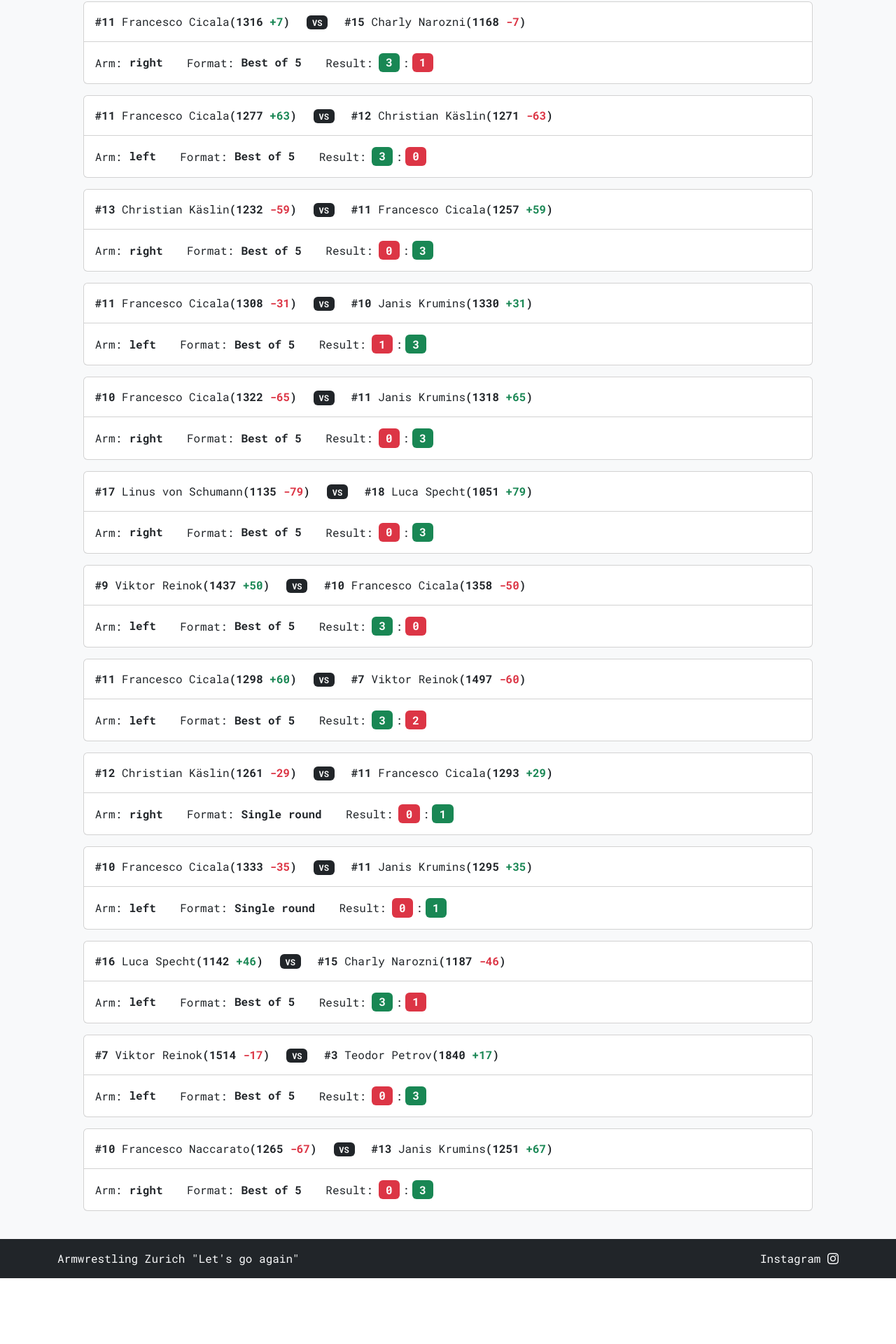
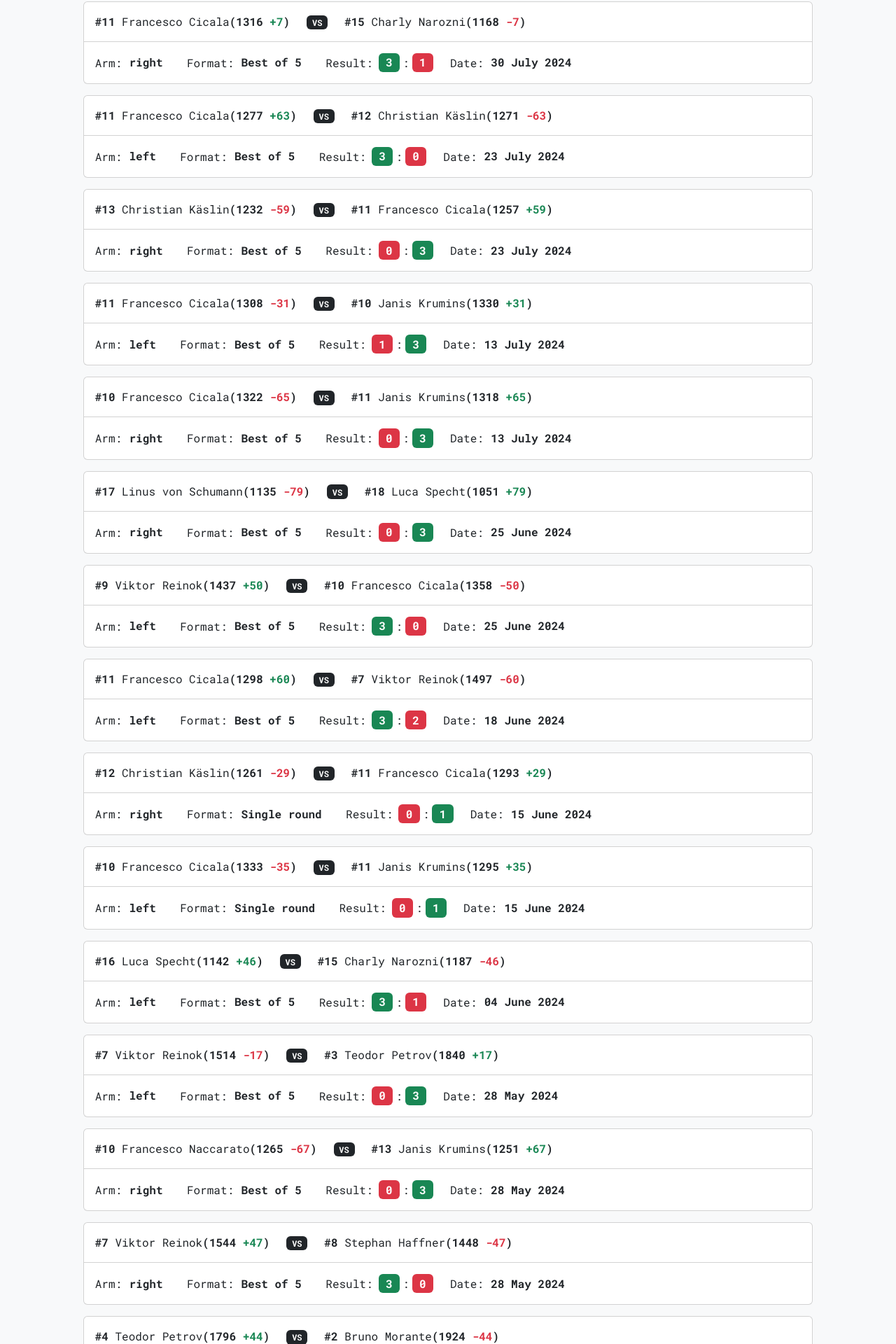
Before and after one commit to Teodor5rov/armelo, a Flask app: page /history in a window 1280 px wide. Shown: the part 1120-3040 px from the top of the page at 70% size. Before the commit the page ends 2946 px from the top, so only its background shows below. Run offline with Flask 3, Linux system fonts and the light colour scheme; data comes from the database, SQL or seed files in the repository; both versions use the stored data as it was after the commit; some libraries are stand-ins or nearby versions.

Commit message:
Added date to history

```diff
--- a/armelo_app.py
+++ b/armelo_app.py
@@ -1,6 +1,7 @@
 from flask import Flask, render_template, request, redirect, url_for, session, g, send_from_directory
 from flask_talisman import Talisman
 from werkzeug.security import check_password_hash
+from datetime import datetime
 import logging
 from logging.handlers import RotatingFileHandler
 import sqlite3
@@ -336,8 +337,8 @@ def update_name():
 
 @app.route("/history")
 def history():
-    history = db_execute('SELECT * FROM history ORDER BY id DESC LIMIT 20')
-    colors = []
+    history = db_execute('SELECT * FROM history ORDER BY id DESC')
+    formatted_data = []
     for record in history:
         armwrestler_1_diff_format, armwrestler_2_diff_format = record[10], record[11]
         armwrestler_1_score_color, armwrestler_2_score_color = record[8], record[9]
@@ -349,9 +350,11 @@ def history():
         armwrestler_1_score_color, armwrestler_2_score_color = ("bg-success", "bg-danger") if armwrestler_1_score_color > armwrestler_2_score_color else (
             ("bg-danger", "bg-success") if armwrestler_1_score_color < armwrestler_2_score_color else ("bg-secondary", "bg-secondary"))
 
-        colors.append((armwrestler_1_score_color, armwrestler_2_score_color, armwrestler_1_diff_color, armwrestler_2_diff_color, armwrestler_1_diff_format, armwrestler_2_diff_format))
+        date = datetime.strptime(record[13], "%Y-%m-%d %H:%M:%S").strftime("%d %B %Y")
 
-    return render_template('history.html', history=history, colors=colors)
+        formatted_data.append((armwrestler_1_score_color, armwrestler_2_score_color, armwrestler_1_diff_color, armwrestler_2_diff_color, armwrestler_1_diff_format, armwrestler_2_diff_format, date))
+
+    return render_template('history.html', history=history, formatted_data=formatted_data)
 
 
 @app.route("/undo_last_match", methods=["POST"])
--- a/templates/history.html
+++ b/templates/history.html
@@ -19,7 +19,7 @@
             <div class="row mt-2">
                 <div class="col-12 col-lg-auto text-center mb-2">
                     <div>
-                        <strong>#{{ record[4] }}</strong> {{ record[1] }}<strong class="text-nowrap">({{ record[6] }} <span class="{{ colors[loop.index - 1][2] }}">{{ colors[loop.index - 1][4] }}</span>)</strong>
+                        <strong>#{{ record[4] }}</strong> {{ record[1] }}<strong class="text-nowrap">({{ record[6] }} <span class="{{ formatted_data[loop.index - 1][2] }}">{{ formatted_data[loop.index - 1][4] }}</span>)</strong>
                     </div>
                 </div>
                 <div class="col-12 col-lg-auto text-center mb-2">
@@ -27,22 +27,25 @@
                 </div>
                 <div class="col-12 col-lg-auto text-center mb-2">
                     <div>
-                        <strong>#{{ record[5] }}</strong> {{ record[2] }}<strong class="text-nowrap">({{ record[7] }} <span class="{{ colors[loop.index - 1][3] }}">{{ colors[loop.index - 1][5] }}</span>)</strong>
+                        <strong>#{{ record[5] }}</strong> {{ record[2] }}<strong class="text-nowrap">({{ record[7] }} <span class="{{ formatted_data[loop.index - 1][3] }}">{{ formatted_data[loop.index - 1][5] }}</span>)</strong>
                     </div>
                 </div>
             </div>
         </div>
         <div class="card-body">
             <div class="card-text">
-                <div class="row justify-content-md-center justify-content-lg-start">
-                    <div class="col-12 col-md-auto mb-2 mb-md-0 text-start">
-                        Arm:<span class="fs-6 mx-0 badge text-dark"><strong>{{ record[3] }}</strong></span>
+                <div class="row justify-content-start">
+                    <div class="col-12 col-lg-auto mb-2 mb-lg-0 text-start">
+                        Arm:<span class="fs-6 mx-0 badge text-dark">{{ record[3] }}</span>
                     </div>
-                    <div class="col-12 col-md-auto mb-2 mb-md-0 text-start">
+                    <div class="col-12 col-lg-auto mb-2 mb-lg-0 text-start">
                         Format:<span class="fs-6 mx-0 badge text-dark">{{ record[12] }}</span>
                     </div>
-                    <div class="col-12 col-md-auto mb-0 mb-md-0 text-start">
-                        Result:<span class="fs-6 ms-2 me-1 badge {{ colors[loop.index - 1][0] }}">{{ record[8] }}</span>:<span class="fs-6 ms-1 me-0 badge {{ colors[loop.index - 1][1] }}">{{ record[9] }}</span>
+                    <div class="col-12 col-lg-auto mb-2 mb-lg-0 text-start">
+                        Result:<span class="fs-6 ms-2 me-1 badge {{ formatted_data[loop.index - 1][0] }}">{{ record[8] }}</span>:<span class="fs-6 ms-1 me-0 badge {{ formatted_data[loop.index - 1][1] }}">{{ record[9] }}</span>
+                    </div>
+                    <div class="col-12 col-lg-auto mb-0 mb-lg-0 text-start">
+                        Date:<span class="fs-6 mx-0 badge text-dark">{{ formatted_data[loop.index - 1][6] }}</span>
                     </div>
                 </div>
             </div>
```
Also changed, not shown: database.db.
